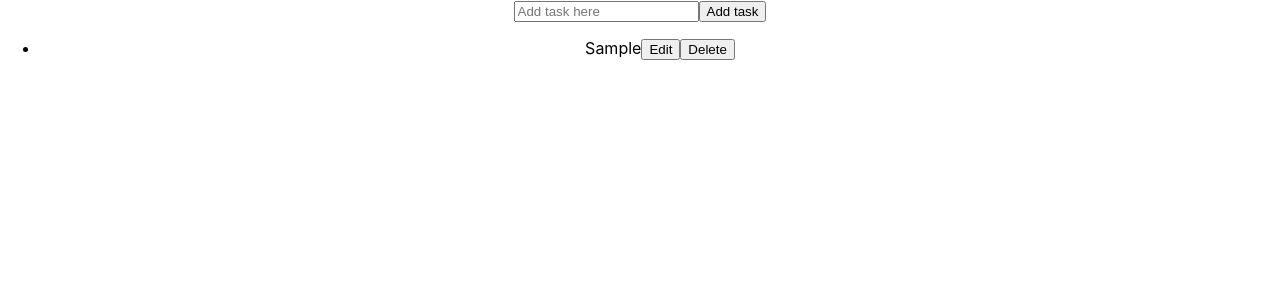
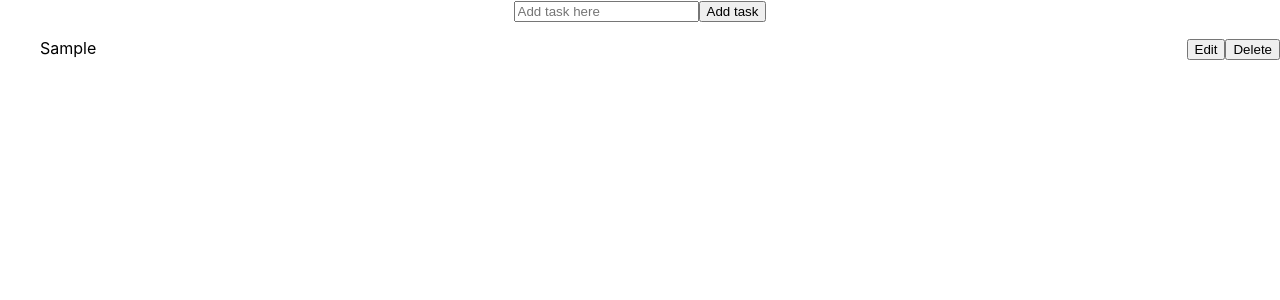
Before and after one commit to trf213/internship_lesson_01, a React (Create React App) app: page / in a window 1280 px wide. Both pictures are taken after typing "Sample" into the empty fields and a click on the button "Add task". Shown: the top 300 px of the page. Built offline with nearby package versions, Linux system fonts and the light colour scheme.

Commit message:
Add basic edit functionality

```diff
--- a/src/App.js
+++ b/src/App.js
@@ -43,8 +43,17 @@ const App = () => {
     setTitle('')
   }
 
-  const handleEdit = () => {
+  const handleEdit = (todoIndex) => {
     //TODO: Edit todo using the es6 find
+    // console.log(tasks.findIndex((item, index) => todoIndex === index))
+    const replaceIndex = tasks.findIndex((item, index) => todoIndex === index)
+    tasks[replaceIndex] += " edited"
+    // console.log(tasks)
+    setTasks([...tasks])
+  }
+
+  const handleSave = (index) => {
+    console.log('handle save')
   }
 
   const handleRemove = () => {
@@ -67,12 +76,17 @@ const App = () => {
           </button>
       </div>
 
-      <ul>
+      <ul style={{ listStyle: 'none' }}>
         {tasks?.length > 0 ? tasks.map((item, index) => (
-          <li key={index}>
+          <li
+            style={{ display: 'flex', justifyContent: 'space-between' }}
+            key={index}
+          >
             {item}
-            <button type="button" onClick={handleEdit}>Edit</button>
-            <button type="button" onClick={handleRemove}>Delete</button>
+            <div>
+              <button type="button" onClick={() => handleEdit(index)}>Edit</button>
+              <button type="button" onClick={handleRemove}>Delete</button>
+            </div>
           </li>
         )) : "Nothing in list"}
       </ul>
```
Also changed, not shown: 2 other files (tests, documents, lock files or other folders).
